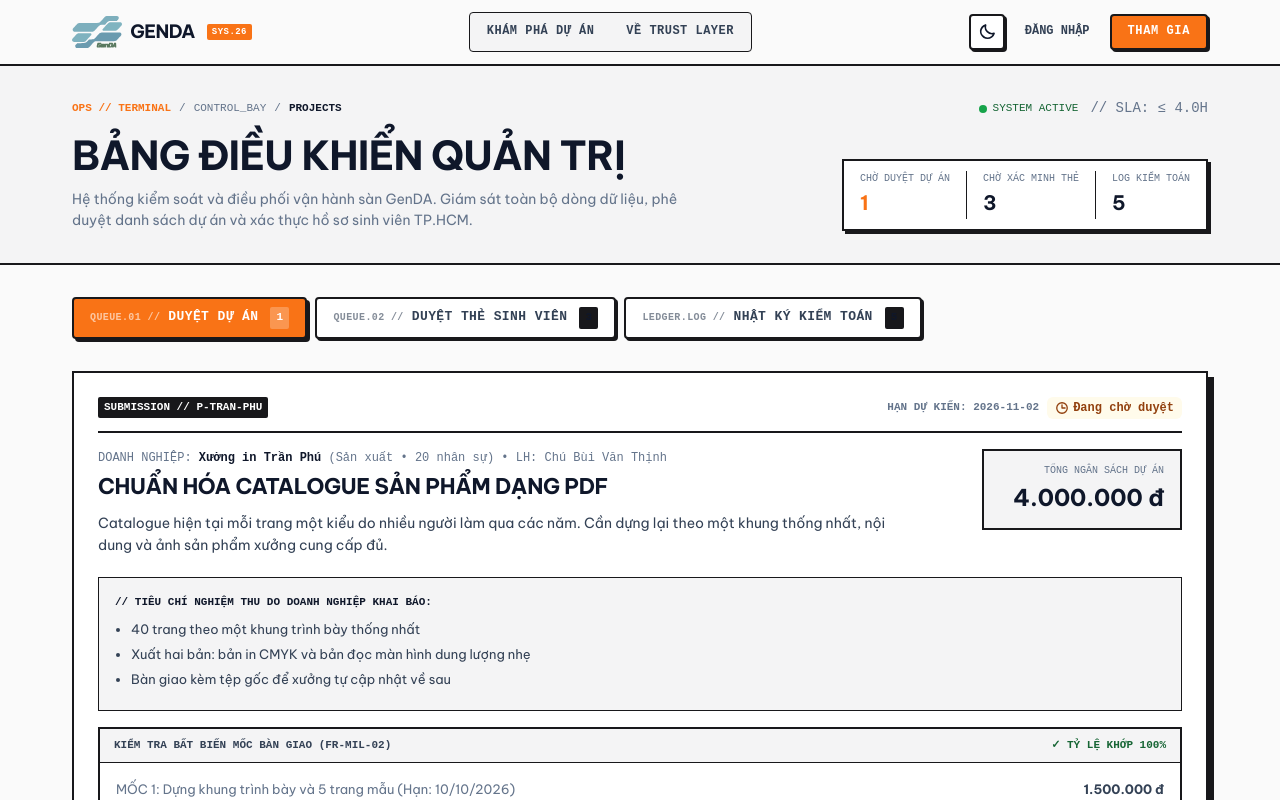
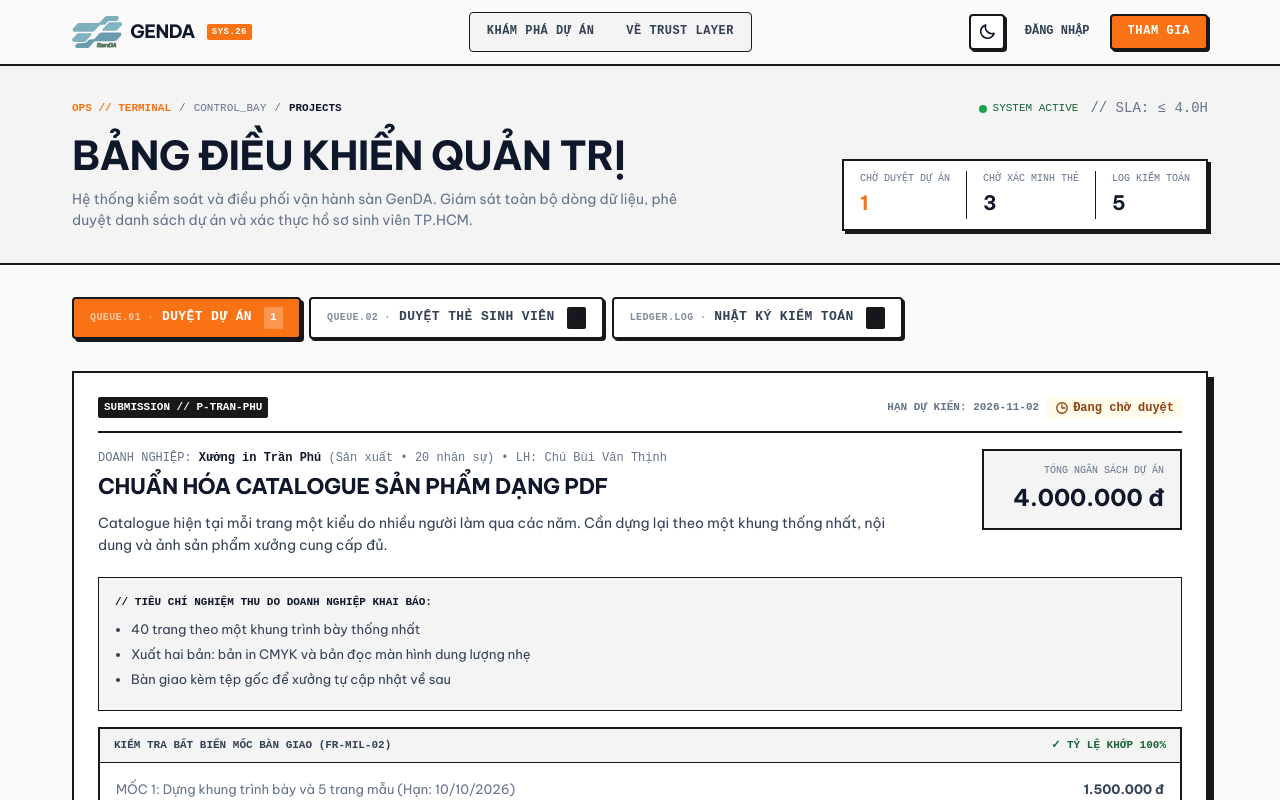
Before and after one commit to KidCute1412/GenDA, a Next.js app in the folder apps/web/: page /admin in a window 1280 px wide. Shown: the top 800 px of the page. Built offline with nearby package versions, Linux system fonts and the light colour scheme.

Commit message:
fix(lint): resolve ESLint errors blocking Vercel build - replace bare // and unescaped quotes in JSX text nodes

```diff
--- a/apps/web/app/(admin)/admin/page.tsx
+++ b/apps/web/app/(admin)/admin/page.tsx
@@ -78,7 +78,7 @@ export default async function AdminPage({
                   <span style={{ width: "8px", height: "8px", borderRadius: "50%", backgroundColor: "var(--green-600)", display: "inline-block" }} />
                   SYSTEM ACTIVE
                 </span>
-                <span className="text-muted">// SLA: ≤ 4.0H</span>
+                <span className="text-muted">{"// SLA: ≤ 4.0H"}</span>
               </div>
             </div>
 
@@ -132,7 +132,7 @@ export default async function AdminPage({
                 className="tab"
                 aria-current={item.key === active ? "page" : undefined}
               >
-                <span style={{ opacity: 0.6, fontSize: "10px" }}>{item.code} //</span>
+                <span style={{ opacity: 0.6, fontSize: "10px" }}>{item.code} ·</span>
                 <span>{item.label}</span>
                 <span
                   className="num"
--- a/apps/web/app/(public)/portfolio/[slug]/page.tsx
+++ b/apps/web/app/(public)/portfolio/[slug]/page.tsx
@@ -152,7 +152,7 @@ export default async function PortfolioPage({ params }: { params: Promise<{ slug
               </h1>
 
               <p style={{ margin: 0, fontSize: "14px", color: "rgba(255,255,255,0.8)", fontFamily: "ui-monospace, monospace" }}>
-                {student.major} // {student.year} // {student.school}
+                {student.major} · {student.year} · {student.school}
               </p>
 
               <div style={{ display: "flex", flexWrap: "wrap", gap: "6px", marginTop: "var(--space-3)" }}>
@@ -298,7 +298,7 @@ export default async function PortfolioPage({ params }: { params: Promise<{ slug
                           color: "var(--color-text-heading)"
                         }}
                       >
-                        "{entry.review}"
+                        {'"'}{entry.review}{'"'}
                       </blockquote>
                       <div style={{ marginTop: "var(--space-3)" }}>
                         <Rating value={entry.rating} />
```
